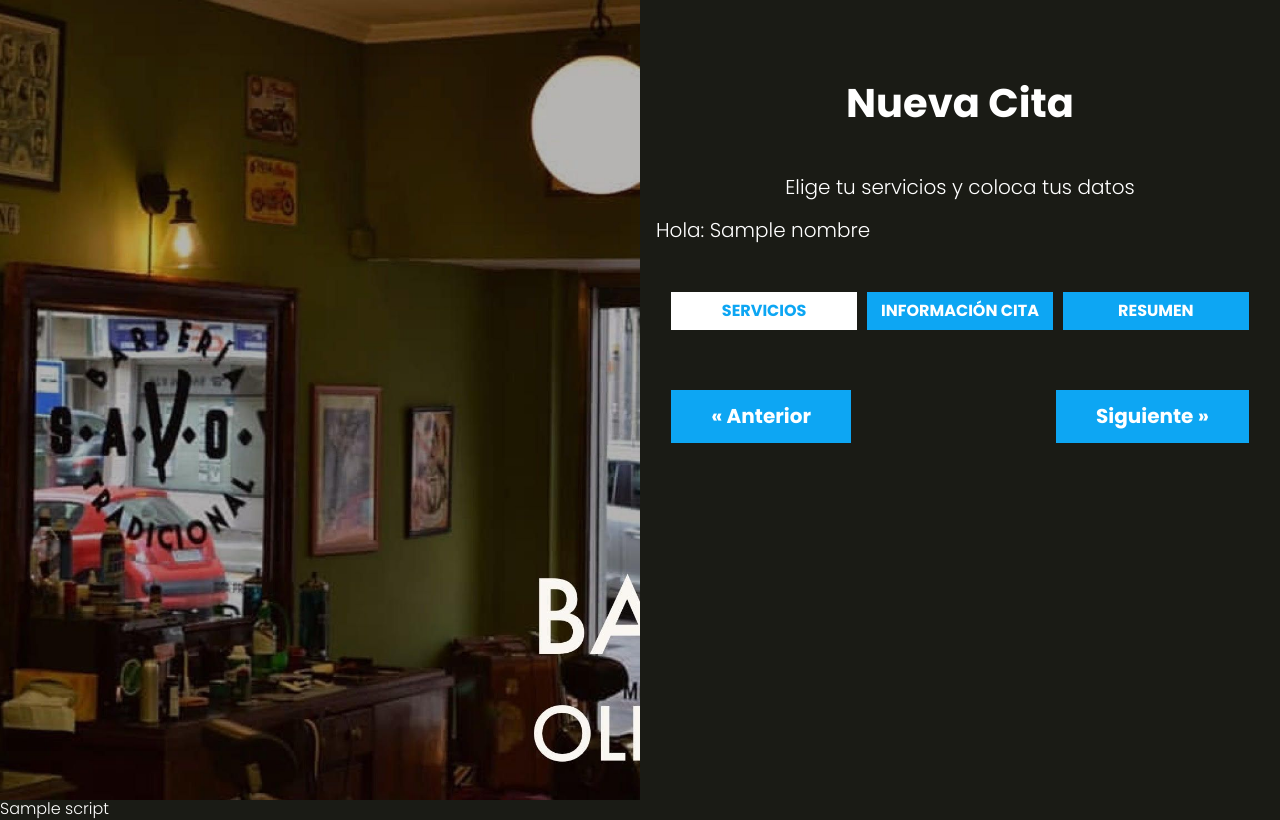
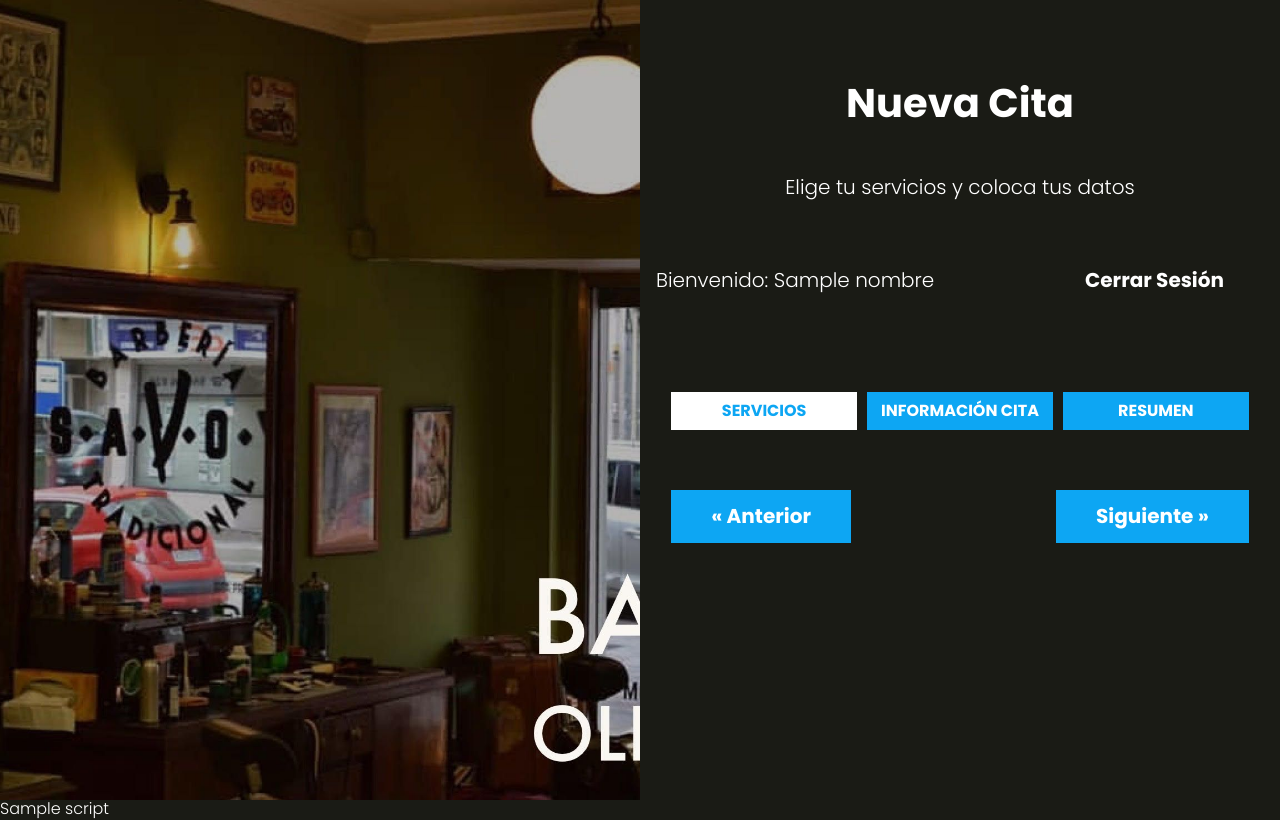
Before and after one commit to Revsky/AppSalon_MVC, a PHP site: the page made by views/cita/index.php in a window 1280 px wide. Run offline with PHP 8.4, Linux system fonts and the light colour scheme; the template is opened without the code that fills it: most values are stand-ins (such as "Sample title", 1, 10 or a date in 2020).

Commit message:
Agregando la funcionalidad de cerrar sesión

```diff
--- a/src/scss/layout/_ui.scss
+++ b/src/scss/layout/_ui.scss
@@ -26,3 +26,17 @@
         padding: 3rem 0;
     }
 }
+.barra{
+    margin: v.$separacion 0;
+
+    @include m.tablet{
+        display: flex;
+        justify-content: space-between;
+        align-items:center;
+    }
+
+    .boton{
+        @include m.boton(v.$negro,v.$blanco);
+        margin:0;
+    }
+}
--- a/views/cita/index.php
+++ b/views/cita/index.php
@@ -2,7 +2,9 @@
 <p class="descripcion-pagina">Elige tu servicios y coloca tus datos</p>
 
 <div class="barra">
-    <p>Hola: <?php echo $nombre ?? ''; ?></p>
+    <p>Bienvenido: <?php echo $nombre ?? ''; ?></p>
+
+    <a href="/logout" class="boton">Cerrar Sesión</a>
 </div>
 
 <div class="app">
```
Also changed, not shown: controllers/LoginController.php (+9 -1 lines), public/build/css/app.css, 1 other file.
